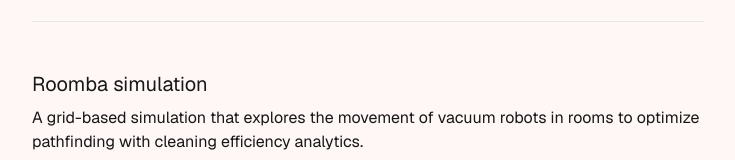
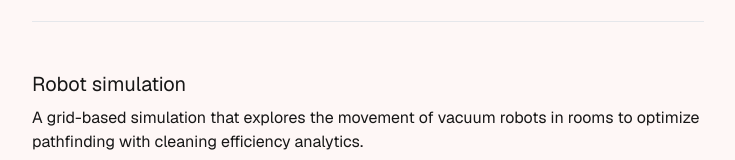
Before and after one commit to anniexlinn/website, a Next.js app: page /projects in a window 1280 px wide. Shown: the part 909-1069 px from the top of the page, without its empty margins (272-1007 px from the left). Built offline with nearby package versions, Linux system fonts and the light colour scheme.

Commit message:
projects update

```diff
--- a/src/data/projects.ts
+++ b/src/data/projects.ts
@@ -26,7 +26,7 @@
     updated: "Updated yesterday"
   },
   {
-    title: "Roomba simulation",
+    title: "Robot simulation",
     description: "A grid-based simulation that explores the movement of vacuum robots in rooms to optimize pathfinding with cleaning efficiency analytics.",
     technologies: ["Python", "NumPy", "Matplotlib"],
     url: "https://github.com/anniexlinn/robot-simulation",
```
